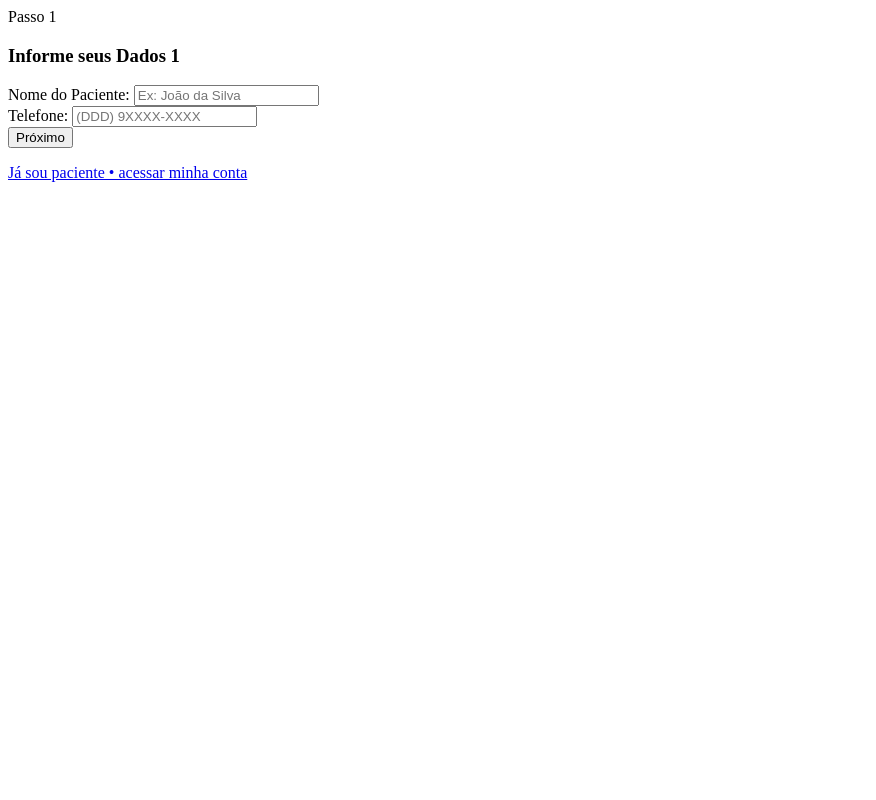
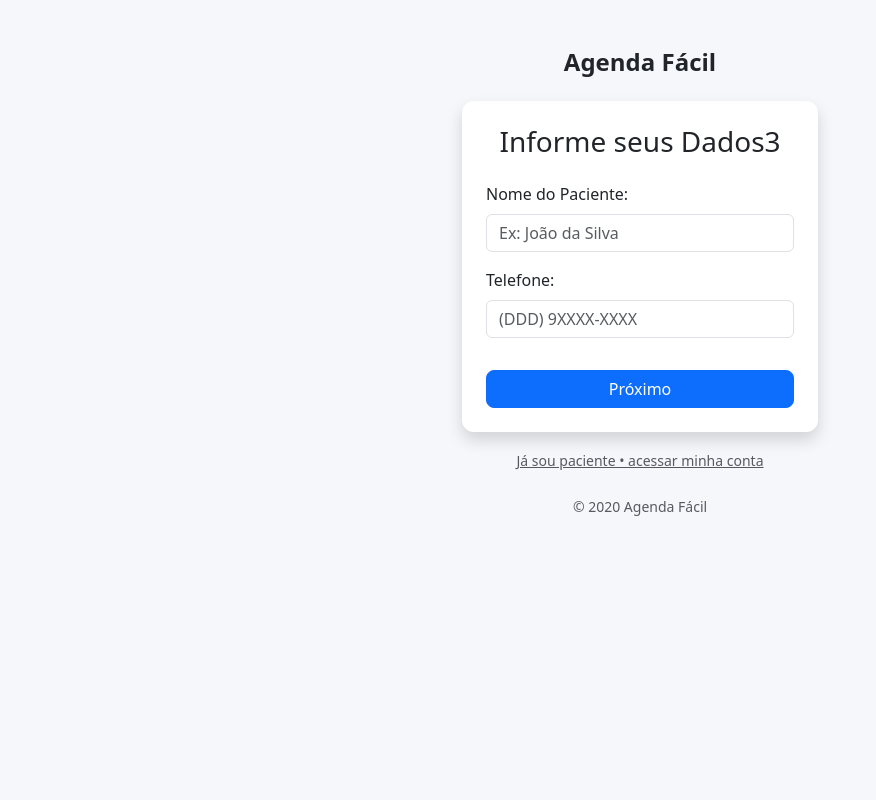
Before and after one commit to hoeverton/clinica_agendamentos, a Django app: template agendamentos/templates/agendamentos/passo1_telefone.html in a window 1280 px wide. Shown: the whole page, without its empty margins (0-876 px from the left). Run offline with Django 4.2, Linux system fonts and the light colour scheme; the template is opened without the code that fills it: most values are stand-ins (such as "Sample title", 1, 10 or a date in 2020).

Commit message:
teste telefone 3

```diff
--- a/agendamentos/templates/agendamentos/passo1_telefone.html
+++ b/agendamentos/templates/agendamentos/passo1_telefone.html
@@ -1,16 +1,17 @@
+{% extends 'agendamentos/base_agendamento.html' %}
 
 {% block title %}Passo 1{% endblock %}
 
 {% block content %}
-<body class="bg-light">
 
-<div class="container mt-5 col-md-5">
-    <h3 class="text-center mb-4">Informe seus Dados 1</h3>
+<div class="card p-4 shadow">
 
-    <form method="POST" class="card p-4 shadow">
+    <h3 class="text-center mb-4">Informe seus Dados3</h3>
+
+    <form method="POST">
         {% csrf_token %}
 
-        <div class="col-12 mb-3">
+        <div class="mb-3">
             <label class="form-label">Nome do Paciente:</label>
             <input
                 type="text"
@@ -20,7 +21,7 @@
                 required>
         </div>
 
-        <div class="col-12 mb-3">
+        <div class="mb-3">
             <label class="form-label">Telefone:</label>
             <input
                 type="text"
@@ -33,12 +34,12 @@
         <button class="btn btn-primary w-100 mt-3">Próximo</button>
     </form>
 
-    <!-- ACESSAR CONTA (DISCRETO) -->
-    <div class="text-center mt-3">
-        <a href="{% url 'solicitar_codigo' %}" class="text-muted small">
-            Já sou paciente • acessar minha conta
-        </a>
-    </div>
+</div>
+
+<div class="text-center mt-3">
+    <a href="{% url 'solicitar_codigo' %}" class="text-muted small">
+        Já sou paciente • acessar minha conta
+    </a>
 </div>
 
 {% endblock %}
```
